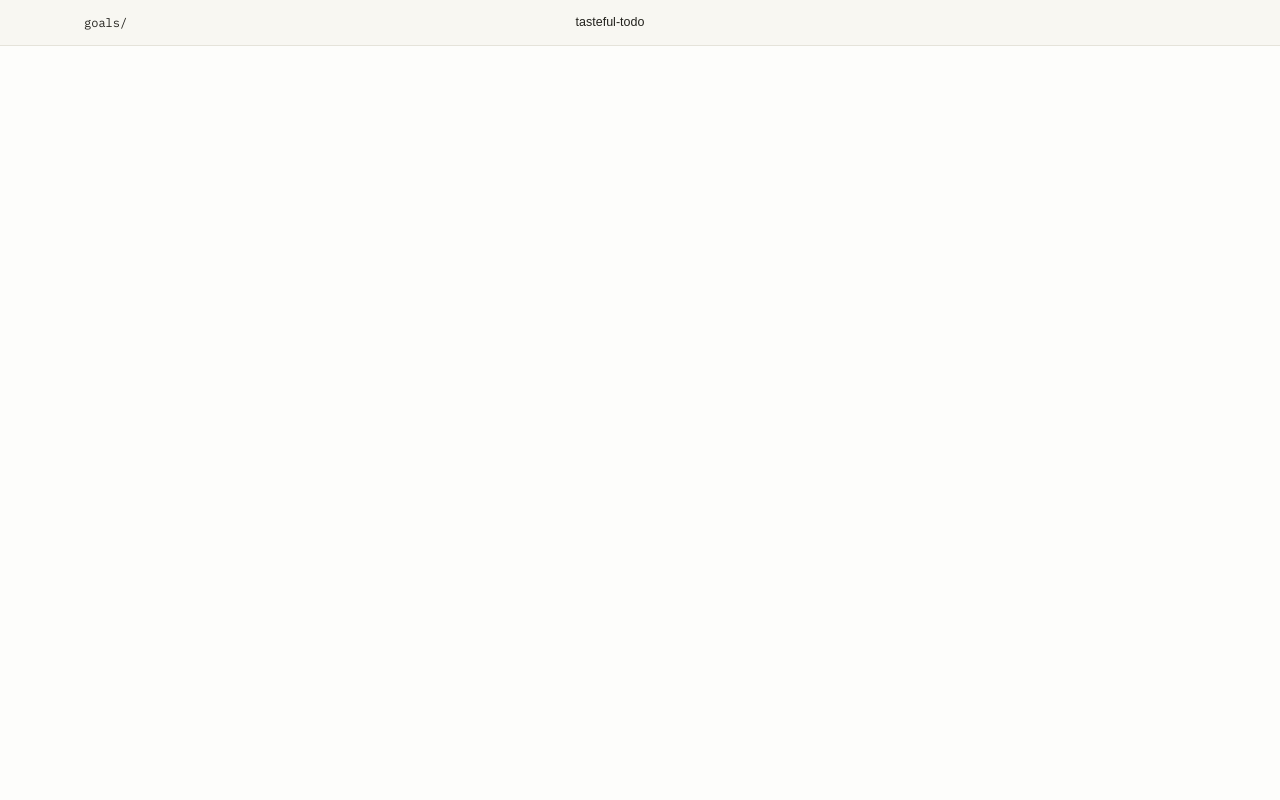
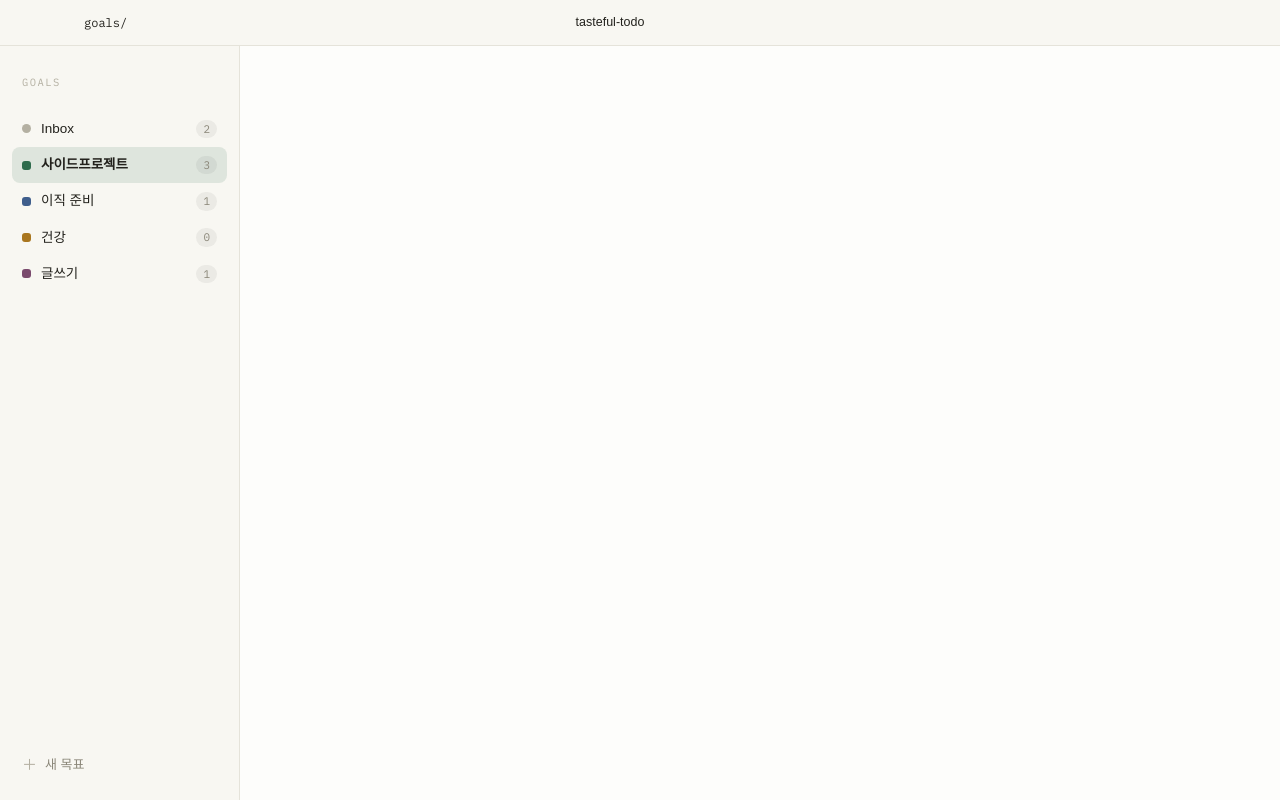
Before and after one commit to tkhwang/tasteful-todo, a React (Vite) app: page / in a window 1280 px wide. Built offline with nearby package versions, Linux system fonts and the light colour scheme; a web font is replaced by a local one.

Commit message:
feat: goal list column with Inbox pinned and open-count badges

```diff
--- a/src/App.tsx
+++ b/src/App.tsx
@@ -1,3 +1,4 @@
+import { GoalList } from './components/GoalList'
 import Titlebar from './components/Titlebar'
 
 export default function App() {
@@ -5,7 +6,7 @@ export default function App() {
     <div className="app">
       <Titlebar />
       <div className="columns">
-        <aside className="goals" aria-label="목표 목록" />
+        <GoalList />
         <main className="editor" />
         <aside className="timeline" aria-label="하루 타임라인" />
       </div>
--- /dev/null
+++ b/src/components/GoalList.tsx
@@ -0,0 +1,50 @@
+import { useShallow } from 'zustand/react/shallow'
+import { openCount, useApp } from '../store'
+
+export function GoalList() {
+  const goals = useApp((state) => state.goals)
+  const selectedGoalId = useApp((state) => state.selectedGoalId)
+  const selectGoal = useApp((state) => state.selectGoal)
+  const openCounts = useApp(
+    useShallow((state) => state.goals.map((goal) => openCount(state, goal.id))),
+  )
+  const orderedGoals = [
+    ...goals.filter((goal) => goal.isInbox === true),
+    ...goals.filter((goal) => goal.isInbox !== true),
+  ]
+
+  return (
+    <aside className="goals" aria-label="목표 목록">
+      <p className="col-label">Goals</p>
+      {orderedGoals.map((goal) => {
+        const count = openCounts[goals.indexOf(goal)] ?? 0
+        const isSelected = goal.id === selectedGoalId
+
+        return (
+          <button
+            type="button"
+            className={`goal${isSelected ? ' selected' : ''}`}
+            aria-pressed={isSelected}
+            key={goal.id}
+            onClick={() => {
+              selectGoal(goal.id)
+            }}
+          >
+            <span
+              className={`dot ck-${goal.colorKey}${goal.isInbox === true ? ' round' : ''}`}
+              aria-hidden="true"
+            />
+            <span className="goal-name">{goal.name}</span>
+            <span className="count">{count}</span>
+          </button>
+        )
+      })}
+      <button type="button" className="add-goal" disabled>
+        <span className="plus" aria-hidden="true">
+          ＋
+        </span>
+        새 목표
+      </button>
+    </aside>
+  )
+}
--- a/src/styles/app.css
+++ b/src/styles/app.css
@@ -82,3 +82,128 @@ body {
 .display {
   font-family: "Hahmlet", serif;
 }
+
+.goals {
+  display: flex;
+  flex-direction: column;
+  padding: 18px 12px;
+  background: var(--panel-2);
+  border-right: 1px solid var(--line);
+}
+
+.col-label {
+  padding: 0 10px 10px;
+  color: var(--faint);
+  font-family: "IBM Plex Mono", monospace;
+  font-size: 10.5px;
+  letter-spacing: 0.14em;
+  text-transform: uppercase;
+}
+
+.goal,
+.add-goal {
+  width: 100%;
+  border: 0;
+  font: inherit;
+  text-align: left;
+  background: transparent;
+}
+
+.goal {
+  display: flex;
+  align-items: center;
+  gap: 10px;
+  padding: 8px 10px;
+  color: var(--ink);
+  border-radius: 8px;
+  cursor: default;
+}
+
+.goal:hover {
+  background: color-mix(in oklab, var(--ink) 5%, transparent);
+}
+
+.goal.selected {
+  background: color-mix(in oklab, var(--accent) 13%, transparent);
+}
+
+.goal.selected .goal-name {
+  font-weight: 600;
+}
+
+.dot {
+  width: 9px;
+  height: 9px;
+  flex: none;
+  border-radius: 3px;
+}
+
+.dot.round {
+  border-radius: 50%;
+}
+
+.dot.ck-pine {
+  background: var(--g-pine);
+}
+
+.dot.ck-blue {
+  background: var(--g-blue);
+}
+
+.dot.ck-amber {
+  background: var(--g-amber);
+}
+
+.dot.ck-plum {
+  background: var(--g-plum);
+}
+
+.dot.ck-neutral {
+  background: var(--faint);
+}
+
+.goal-name {
+  flex: 1;
+  overflow: hidden;
+  font-size: 13.5px;
+  text-overflow: ellipsis;
+  white-space: nowrap;
+}
+
+.count {
+  padding: 1px 7px;
+  color: var(--muted);
+  font-family: "IBM Plex Mono", monospace;
+  font-size: 11px;
+  font-variant-numeric: tabular-nums;
+  background: color-mix(in oklab, var(--ink) 6%, transparent);
+  border-radius: 10px;
+}
+
+.add-goal {
+  display: flex;
+  align-items: center;
+  gap: 8px;
+  margin-top: auto;
+  padding: 8px 10px;
+  color: var(--muted);
+  font-size: 13px;
+  border-radius: 8px;
+}
+
+.add-goal:hover {
+  color: var(--ink);
+  background: color-mix(in oklab, var(--ink) 5%, transparent);
+}
+
+.add-goal .plus {
+  color: var(--faint);
+  font-size: 15px;
+  line-height: 1;
+}
+
+.goal:focus-visible,
+.add-goal:focus-visible {
+  outline: 2px solid var(--accent);
+  outline-offset: 1px;
+}
```
Also changed, not shown: 1 other file (tests, documents, lock files or other folders).
